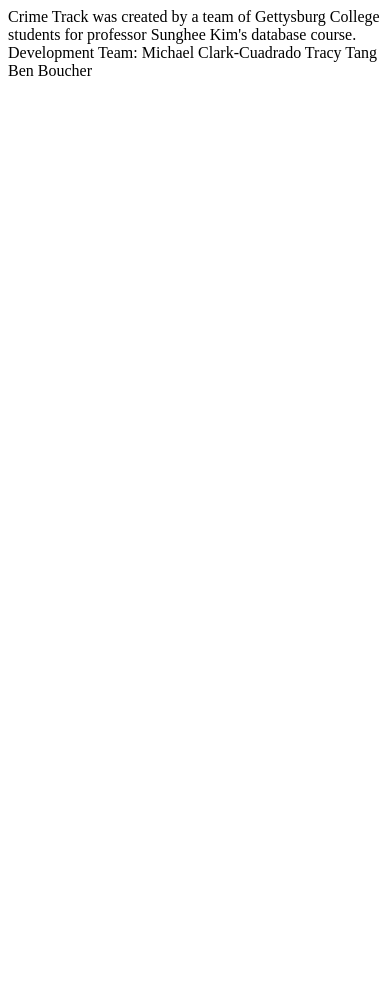
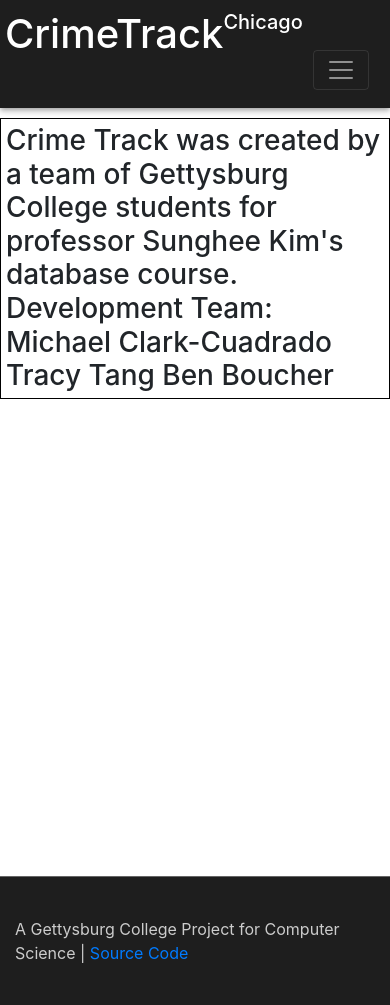
Before and after one commit to michaelclarkcuadrado/crimetrack, a PHP site: page /AboutUs.html in a window 390 px wide. Before the commit the page ends 76 px from the top, so only its background shows below. Run offline with PHP 8.4, Linux system fonts and the light colour scheme.

Commit message:
minor changes on AboutUs
take away edit username functionality

```diff
--- a/Application/src/AboutUs.html
+++ b/Application/src/AboutUs.html
@@ -1,29 +1,59 @@
 <html>
 
 <head>
-
     <title>
-
-            About Us
-
+        CrimeTrack | About Us
     </title>
-
+    <meta name="viewport" content="width=device-width, initial-scale=1">
+    <link href="static/css/gridAndShadow.css" rel="stylesheet">
+    <link href="static/css/home.css" rel="stylesheet">
+    <link href="vendor/bootstrap/css/bootstrap.min.css" rel="stylesheet">
 </head>
 
-
-
 <body>
-
-        Crime Track was created by a team of Gettysburg College students for professor Sunghee Kim's database course.
-
-        Development Team:
-
-        Michael Clark-Cuadrado
-
-        Tracy Tang
-
-        Ben Boucher
-
+    <div class="login_header m-shadow--4dp">
+        <h1 class="headerTitle">CrimeTrack</h1>
+        <div class="subtitle_container">
+            <h5 class="headerTitle">Chicago</h5>
+        </div>
+        <div style="float:right; display: flex; line-height: 23px" class="login_box">
+            <nav class="navbar navbar-expand-lg navbar-dark" style="font-weight: 700; font-size: 17px;">
+                <button class="navbar-toggler" type="button" data-toggle="collapse" data-target="#navbarSupportedContent" aria-controls="navbarSupportedContent" aria-expanded="false" aria-label="Toggle navigation">
+                        <span class="navbar-toggler-icon"></span>
+                    </button>
+                <div class="collapse navbar-collapse" id="navbarSupportedContent" style="margin-bottom: 0; margin-right: 10px">
+                    <ul class="navbar-nav mr-auto">
+                        <li class="nav-item active"><a class="nav-link" href="home.php">Home <span class="sr-only">(current)</span></a></li>
+                        <li class="nav-item"><a class="nav-link" href="#">About Us</a></li>
+                        <form class="form-inline ml-4 my-2 my-lg-0">
+                            <input class="form-control mr-sm-2" type="search" placeholder="Crime type / Location" aria-label="Search">
+                            <button class="btn btn-danger my-2 my-sm-0" type="submit">Search</button>
+                        </form>
+                        <span class="navbar-text" style="font-size: 25px;">&emsp;|&emsp;</span>
+                        <li class="nav-item dropdown">
+                            <a class="nav-link dropdown-toggle" href="#" id="navbarDropdown" role="button" data-toggle="dropdown" aria-haspopup="true" aria-expanded="false">
+                                    Welcome,
+                                </a>
+                            <div class="dropdown-menu dropdown-menu-right" aria-labelledby="navbarDropdown">
+                                <a class="dropdown-item" href="editProfile.php">Edit Profile</a>
+                                <a class="dropdown-item" href="#">View Favorites</a>
+                                <div class="dropdown-divider"></div>
+                                <a class="dropdown-item" href="api/logout.php">Log out</a>
+                            </div>
+                        </li>
+                    </ul>
+                </div>
+            </nav>
+        </div>
+    </div>
+    <div id="main">
+        <h3 style="max-width: 550px; max-height: fit-content; margin: 10px auto; border: 1px solid black; padding: 5px">Crime Track was created by a team of Gettysburg College students for professor Sunghee Kim's database course. <br /> Development Team: <br /> Michael Clark-Cuadrado Tracy Tang Ben Boucher</h3>
+    </div>
+    <div class="copyright_footer">
+        <div style="color: #ccc;" class="col-sm-6">
+            A Gettysburg College Project for Computer Science | <a href="https://github.com/michaelclarkcuadrado/crimetrack">Source Code</a>
+        </div>
+    </div>
 </body>
 
 </html>
```
Also changed, not shown: Application/src/editProfile.php (+1 -14 lines). Lines whose indentation alone changed are shown as unchanged.
